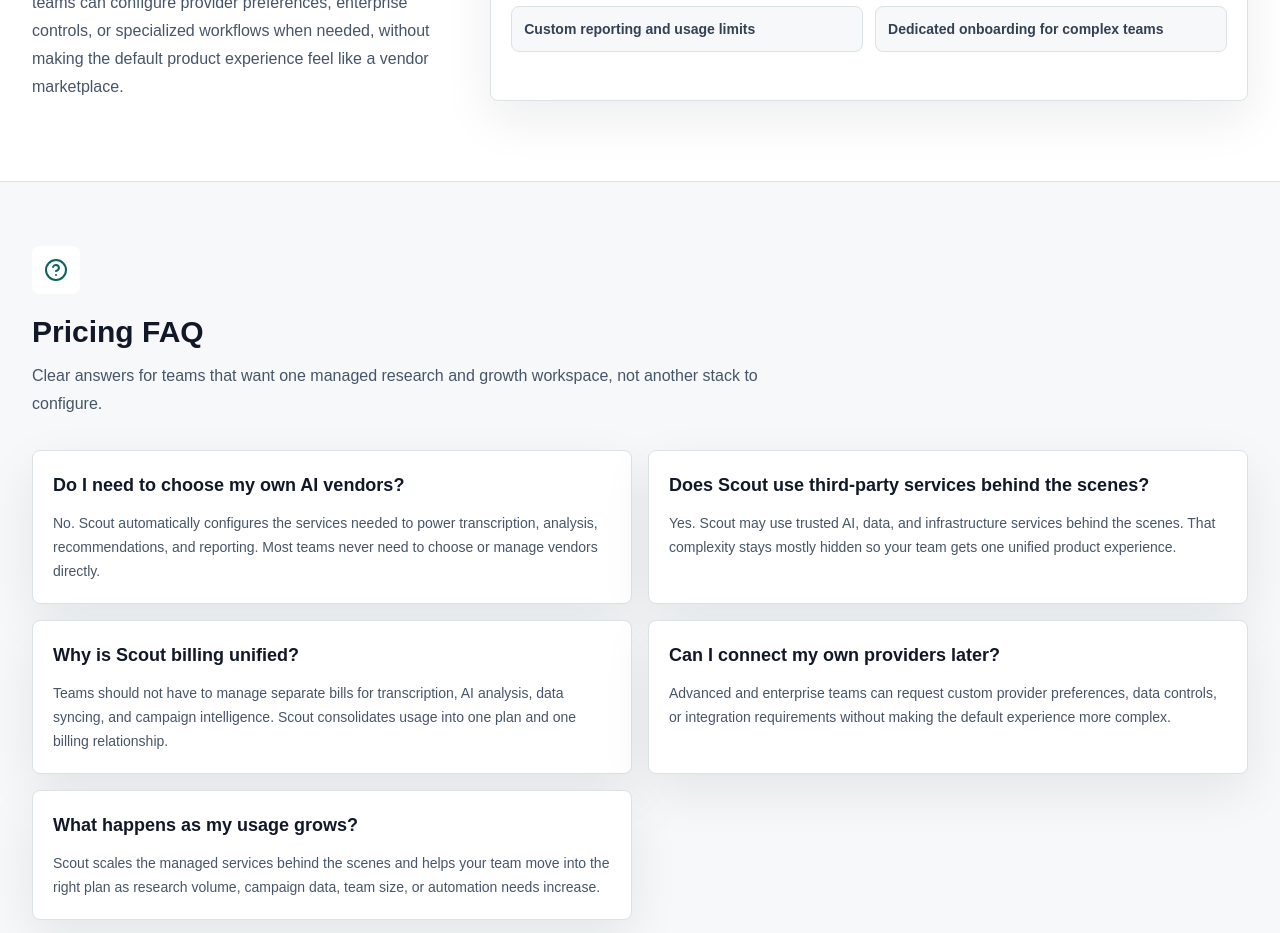
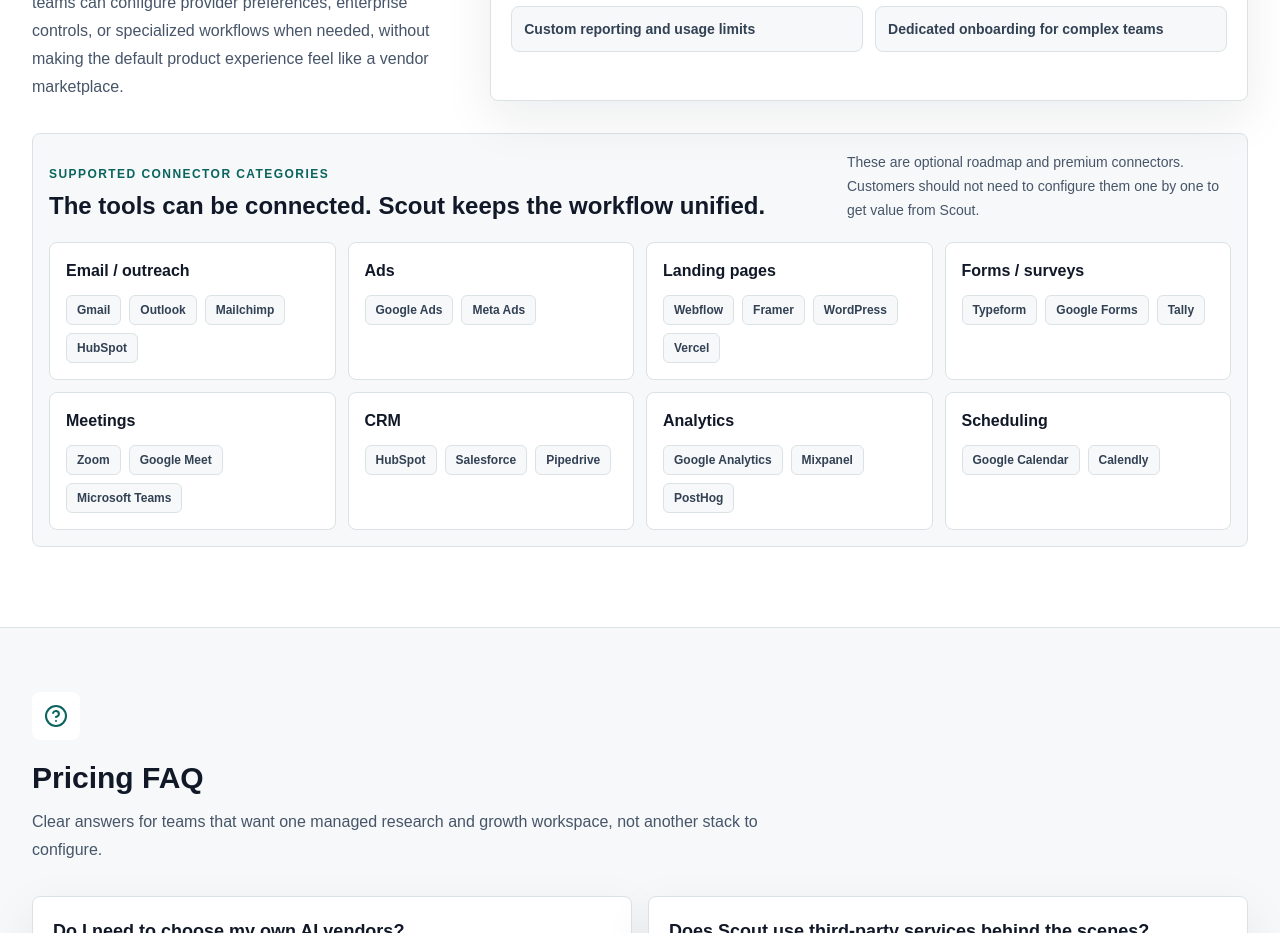
Before and after one commit to minist/scout, a Next.js app: page /pricing in a window 1280 px wide. Shown: the part 2980-3913 px from the top of the page. Built offline with nearby package versions, Linux system fonts and the light colour scheme.

Commit message:
Show optional connector categories

```diff
--- a/app/pricing/page.tsx
+++ b/app/pricing/page.tsx
@@ -124,6 +124,41 @@
   "Procurement and security requirements",
   "Custom reporting and usage limits",
   "Dedicated onboarding for complex teams"
+];
+
+const connectorCategories = [
+  {
+    category: "Email / outreach",
+    tools: ["Gmail", "Outlook", "Mailchimp", "HubSpot"]
+  },
+  {
+    category: "Ads",
+    tools: ["Google Ads", "Meta Ads"]
+  },
+  {
+    category: "Landing pages",
+    tools: ["Webflow", "Framer", "WordPress", "Vercel"]
+  },
+  {
+    category: "Forms / surveys",
+    tools: ["Typeform", "Google Forms", "Tally"]
+  },
+  {
+    category: "Meetings",
+    tools: ["Zoom", "Google Meet", "Microsoft Teams"]
+  },
+  {
+    category: "CRM",
+    tools: ["HubSpot", "Salesforce", "Pipedrive"]
+  },
+  {
+    category: "Analytics",
+    tools: ["Google Analytics", "Mixpanel", "PostHog"]
+  },
+  {
+    category: "Scheduling",
+    tools: ["Google Calendar", "Calendly"]
+  }
 ];
 
 const faqs = [
@@ -373,6 +408,40 @@
             </div>
           </div>
         </div>
+
+        <div className="mt-8 rounded-[8px] border border-line bg-mist p-4">
+          <div className="mb-5 flex flex-col gap-2 sm:flex-row sm:items-end sm:justify-between">
+            <div>
+              <p className="text-xs font-semibold uppercase tracking-[0.12em] text-teal-700">
+                Supported connector categories
+              </p>
+              <h3 className="mt-2 text-2xl font-semibold tracking-normal text-ink">
+                The tools can be connected. Scout keeps the workflow unified.
+              </h3>
+            </div>
+            <p className="max-w-sm text-sm leading-6 text-slate-600">
+              These are optional roadmap and premium connectors. Customers should not need to
+              configure them one by one to get value from Scout.
+            </p>
+          </div>
+          <div className="grid gap-3 md:grid-cols-2 xl:grid-cols-4">
+            {connectorCategories.map((group) => (
+              <article key={group.category} className="rounded-lg border border-line bg-white p-4">
+                <h4 className="font-semibold text-ink">{group.category}</h4>
+                <div className="mt-3 flex flex-wrap gap-2">
+                  {group.tools.map((tool) => (
+                    <span
+                      key={tool}
+                      className="rounded-md border border-line bg-mist px-2.5 py-1.5 text-xs font-semibold text-slate-700"
+                    >
+                      {tool}
+                    </span>
+                  ))}
+                </div>
+              </article>
+            ))}
+          </div>
+        </div>
       </section>
 
       <section className="border-y border-line bg-mist">
```
